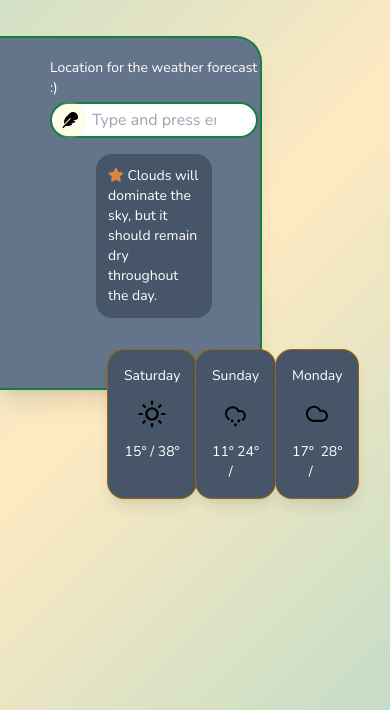
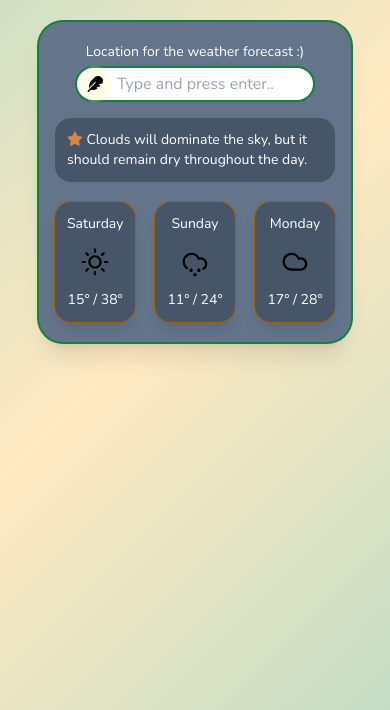
Before and after one commit to furrkanntas/03_WeatherApp-Weatheroloji, a website with bundled scripts: page public/index.html in a window 390 px wide. Shown: the part 134-844 px from the top of the page. Built offline with nearby package versions, Linux system fonts and the light colour scheme.

Commit message:
v1.6 | The application has been made responsive in its final form.

```diff
--- a/public/advise.json
+++ b/public/advise.json
@@ -19,5 +19,6 @@
     "Drizzle": "Light drizzle throughout the day; a small umbrella might be useful.",
     "Ice pellets": "Ice pellets mixed with rain can create slippery conditions; be careful on the roads.",
     "Mostly clear": "The sky will be mostly clear today, making it a great day for outdoor activities!",
-    "Mostly sunny": "Mostly sunny skies today; perfect for outdoor fun and activities."
+    "Mostly sunny": "Mostly sunny skies today; perfect for outdoor fun and activities.",
+    "Partly sunny": "Partly sunny skies today; enjoy a mix of sun and clouds. :)"
 }
--- a/public/index.html
+++ b/public/index.html
@@ -15,17 +15,17 @@
 
 <body class="bg-gradient-customfts font-body">
 
-    <main class="w-full h-fit">
-        <h1 class="text-3xl font-bold text-center mt-20">Weather Furkan</h1>
-        <div class="grid grid-cols-12 items-center justify-center max-w-[700px] mx-auto mt-14">
-            <div class="col-span-4 card hidden h-[400px] w-[280px] rounded-[40px] z-50 ring-4 ring-yellow-700 shadow-xl bg-cover bg-center cursor-pointer"
-                data-tilt data-tilt-glare>
+    <main class="w-[80%] md:w-full h-fit mx-auto">
+        <h1 class="text-3xl font-bold text-center mt-10 md:mt-20">Weatheroloji</h1>
+        <div class="flex flex-col md:grid md:grid-cols-12 items-center justify-center max-w-[700px] mx-auto mt-10 md:mt-14">
+            <div class="md:col-span-4 card hidden h-[400px] w-[280px] rounded-[40px] z-50 ring-4 ring-yellow-700 shadow-xl bg-cover bg-center cursor-pointer"
+            data-tilt data-tilt-glare>
                 <div class="text-center details mt-10">
                     <!-- Content will be here -->
                 </div>
             </div>
-            <div class="col-span-8 h-[350px] max-w-[650px] rounded-e-3xl bg-slate-500 ring-2 ring-green-700 shadow-xl">
-                <div class="pl-24 pr-12 flex flex-col justify-center items-center">
+            <div class="md:col-span-8 md:h-[350px] max-w-[650px] rounded-3xl md:rounded-none md:rounded-e-3xl bg-slate-500 ring-2 ring-green-700 shadow-xl mt-10 mb-20 md:mb-0 md:mt-0">
+                <div class="pl-4 pr-4 md:pl-24 md:pr-12 flex flex-col justify-center items-center">
                     <form class="change-location flex flex-col items-center justify-start pt-5">
                         <label class="text-white text-sm pb-1" for="city">Location for the weather
                             forecast
@@ -36,7 +36,7 @@
                                 <i class="fa-solid fa-feather"></i>
                             </div>
                             <input type="text" name="city"
-                                class="form-control border-2 border-green-700 rounded-full w-52 sm:w-72 bg-black-dark py-1 px-10 focus:bg-yellow-200/20 focus:outline-none focus:drop-shadow-lg"
+                                class="form-control border-2 border-green-700 rounded-full w-60 sm:w-72 bg-black-dark py-1 px-10 focus:bg-yellow-200/20 focus:outline-none focus:drop-shadow-lg"
                                 placeholder="Type and press enter...">
                         </div>
                     </form>
@@ -45,9 +45,9 @@
                         <div><i class="fa-solid fa-star text-orange-400/80"></i> <span id="dailyNote">Clouds will dominate the sky, but it
                                 should remain dry throughout the day.</span></div>
                     </div>
-                    <div id="second" class="w-full mt-5 p-3">
+                    <div id="second" class="w-full mt-5 p-0 pb-5 md:pb-0 md:p-3">
                         <div class="flex flex-row justify-between text-white text-sm">
-                            <div class="days flex flex-col items-center bg-slate-600 p-4 rounded-2xl cursor-pointer ring-1 ring-yellow-700 shadow-lg"
+                            <div class="days flex flex-col items-center bg-slate-600 p-3 md:p-4 rounded-2xl cursor-pointer ring-1 ring-yellow-700 shadow-lg"
                                 data-tilt data-tilt-glare>
                                 <div id="dayMainDay">Saturday</div>
                                 <img src="/public/img/icons/1.svg" alt="Sunny" class="w-14 h-14">
@@ -58,7 +58,7 @@
                                     <div>&deg;</div>
                                 </div>
                             </div>
-                            <div class="days flex flex-col items-center bg-slate-600 p-4 rounded-2xl cursor-pointer ring-1 ring-yellow-700 shadow-lg"
+                            <div class="days flex flex-col items-center bg-slate-600 p-3 md:p-4 rounded-2xl cursor-pointer ring-1 ring-yellow-700 shadow-lg"
                                 data-tilt data-tilt-glare>
                                 <div id="dayTwoDay">Sunday</div>
                                 <img src="/public/img/icons/20.svg" alt="Sunny" class="w-14 h-14">
@@ -69,7 +69,7 @@
                                     <div>&deg;</div>
                                 </div>
                             </div>
-                            <div class="days flex flex-col items-center bg-slate-600 p-4 rounded-2xl cursor-pointer ring-1 ring-yellow-700 shadow-lg"
+                            <div class="days flex flex-col items-center bg-slate-600 p-3 md:p-4 rounded-2xl cursor-pointer ring-1 ring-yellow-700 shadow-lg"
                                 data-tilt data-tilt-glare>
                                 <div id="dayThreeDay">Monday</div>
                                 <img src="/public/img/icons/8.svg" alt="Sunny" class="w-14 h-14">
--- a/public/scripts/forecast.js
+++ b/public/scripts/forecast.js
@@ -1,6 +1,6 @@
 export default class Forecast {
     constructor() {
-        this.key = 'KwAlCITtGm0CeIKkGW2B8FGxcHpp2Z1R';
+        this.key = '5xvbIkAIgrProKYZpGa8Q0t30cBjSw3t';
         this.weatherURI = 'http://dataservice.accuweather.com/currentconditions/v1/';
         this.cityURI = 'http://dataservice.accuweather.com/locations/v1/cities/search';
         this.timezoneURI = 'http://dataservice.accuweather.com/locations/v1/';
```
Also changed, not shown: public/styles.css.
